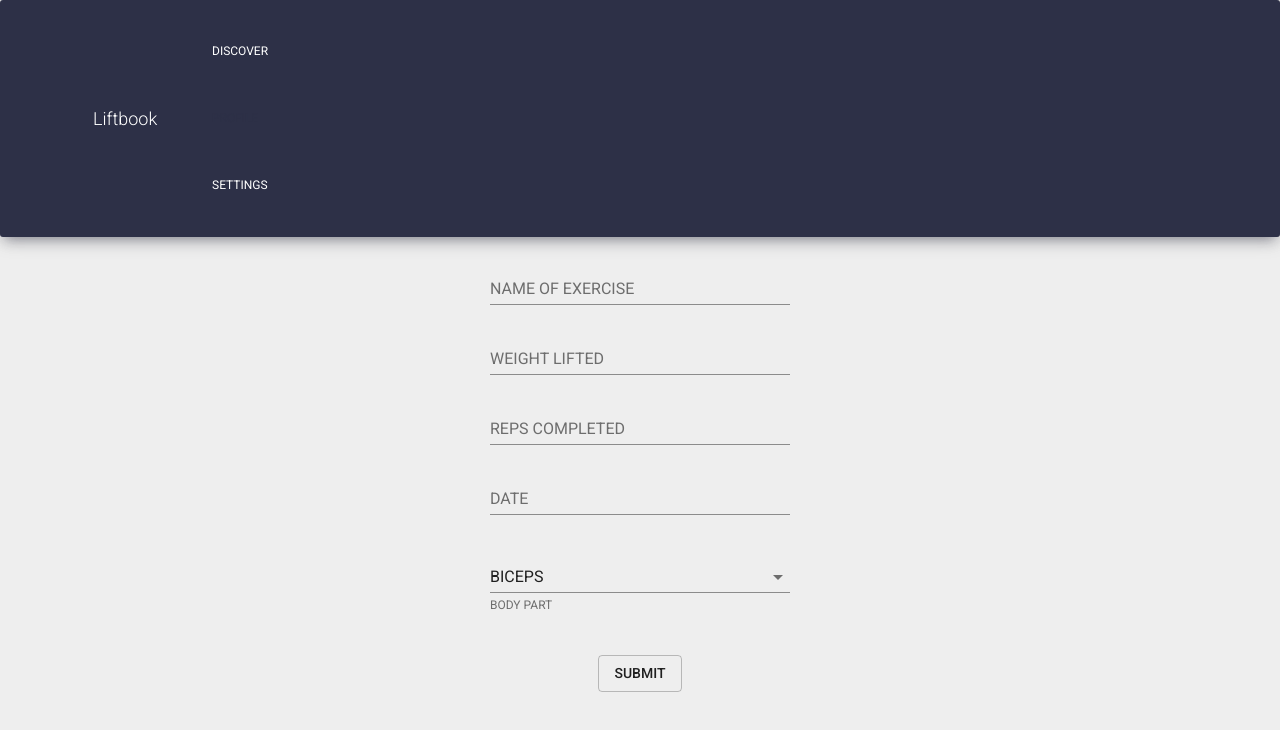
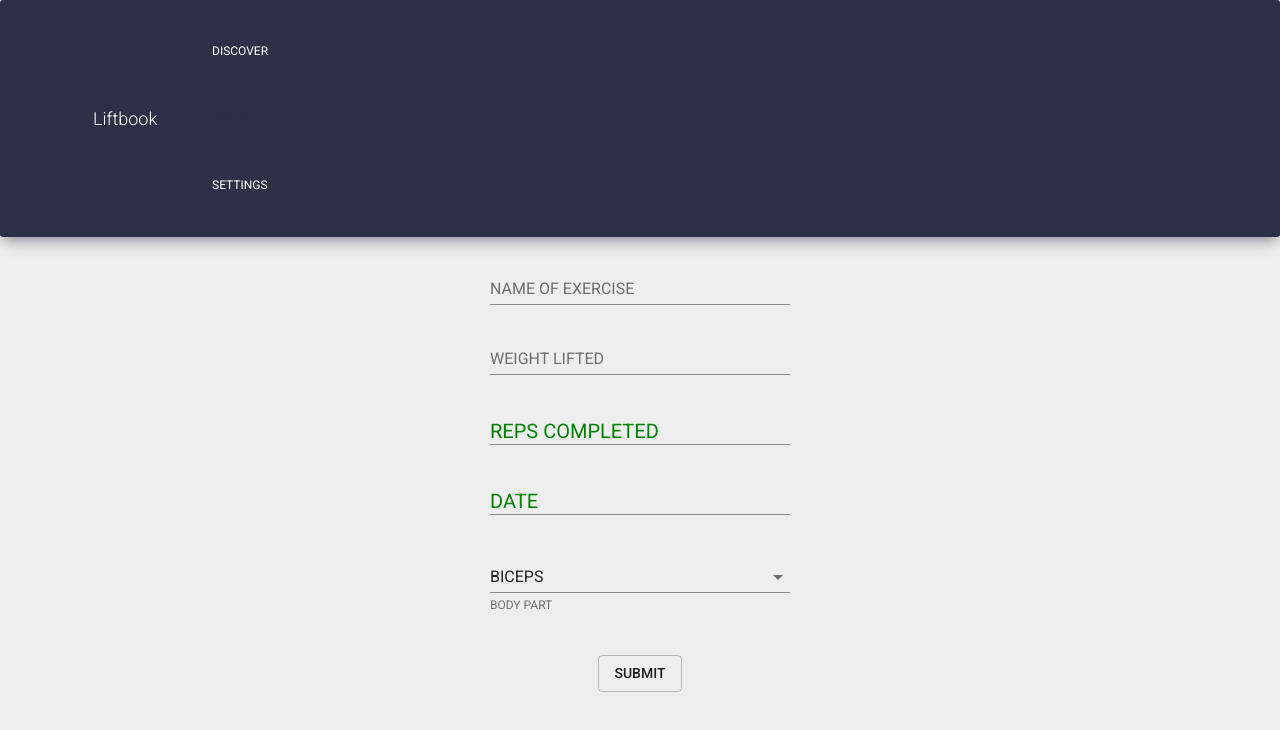
Before and after one commit to liftbook/liftbook-fe, a React (Create React App) app: page /add in a window 1280 px wide. Shown: the top 730 px of the page. Built offline with nearby package versions, Linux system fonts and the light colour scheme; what react-google-maps would draw is missing.

Commit message:
add state to add.js

```diff
--- a/src/Add.css
+++ b/src/Add.css
@@ -1,7 +1,12 @@
 form {
     text-align: center;
     font-size: 40px;
-    color: green;
+    color: green !important;
+}
+
+.input-label {
+    color: green !important;
+    font-size: 20px !important;
 }
 
 .input-style {
--- a/src/Add.js
+++ b/src/Add.js
@@ -10,6 +10,14 @@ import NativeSelect from "@material-ui/core/NativeSelect";
 import FormHelperText from "@material-ui/core/FormHelperText";
 
 export default class Add extends Component {
+  state = {
+    name: "",
+    weight: "",
+    reps: "",
+    date: "",
+    bodyPart: ""
+  };
+
   render() {
     return (
       <form>
--- a/src/App.js
+++ b/src/App.js
@@ -68,7 +68,6 @@ export default class App extends React.Component {
     };
   }
   render() {
-    console.log("something");
     return (
       <div>
         <Header
```
